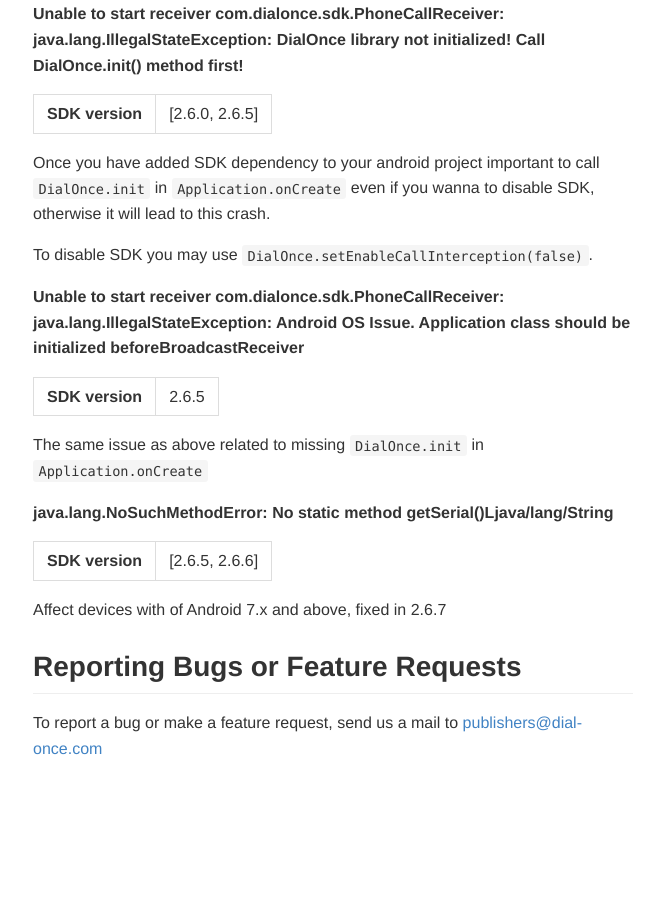
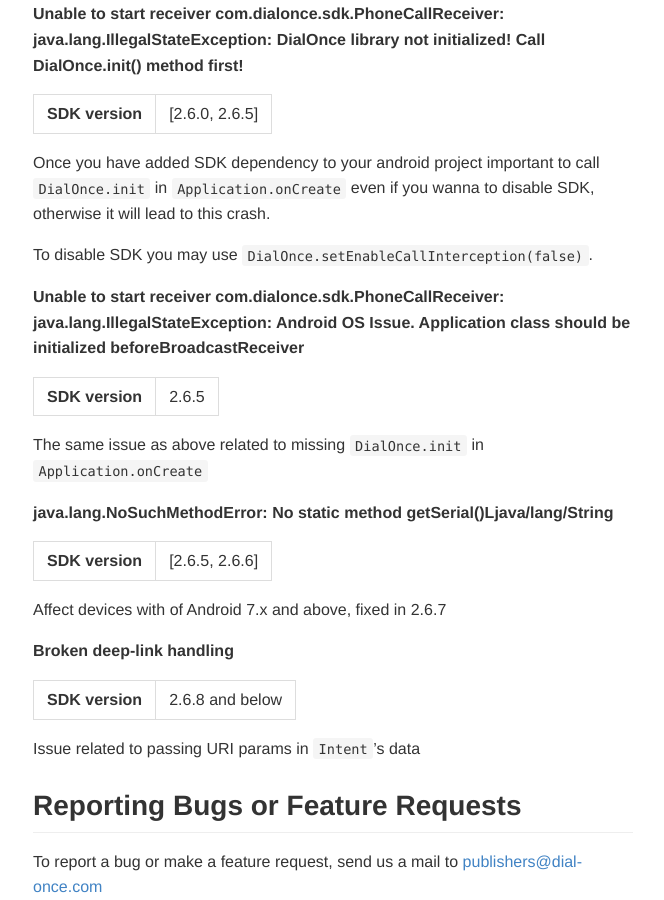
Before and after one commit to dialonce/dialonce.github.io, a Jekyll site: the page built from android/howto/index.md, in a window 1280 px wide and 900 px high, scrolled down 5116 px. Shown: the whole window, without its empty margins (307-971 px from the left). Built offline with Jekyll 4.4.1, drawn with Linux system fonts in a browser that asks for light colours; before the commit the page ends 5877 px from its top, so only the background shows below that; some of the changed lines change nothing that is shown.

Commit message:
Updated docs according new Android SDK release 2.6.9

```diff
--- a/android/howto/index.md
+++ b/android/howto/index.md
@@ -117,7 +117,7 @@
 <dependency>
   <groupId>com.dialonce</groupId>
   <artifactId>dialonce-android</artifactId>
-  <version>2.6.8</version>
+  <version>2.6.9</version>
   <type>aar</type>
 </dependency>
 {% endhighlight %}
@@ -213,6 +213,12 @@
 
 Affect devices with of Android 7.x and above, fixed in 2.6.7
 
+__Broken deep-link handling__<br>
+
+| **SDK version** | 2.6.8 and below |
+
+Issue related to passing URI params in `Intent`'s data
+
 Reporting Bugs or Feature Requests
 ----------------------------------
 
--- a/android/specs/index.md
+++ b/android/specs/index.md
@@ -33,14 +33,14 @@
 What is the footprint on your application?
 ------------------------------------------
 
-Currently (as of v2.6.8), the Dial-Once SDK has a total weight of *174KB*.
+Currently (as of v2.6.9), the Dial-Once SDK has a total weight of *174KB*.
 
 > This is indicative and may change in the near future as we are constantly updating and adding new features.
 
 What are the underlying dependencies?
 ------------------------------------------
 
-Current version (v2.6.8) has the following dependency tree:
+Current version (v2.6.9) has the following dependency tree:
 {% highlight md %}
 +--- com.bugsnag:bugsnag-android:3.9.0
 |    \--- com.android.support:support-annotations:25.3.1 -> 25.4.0
```
